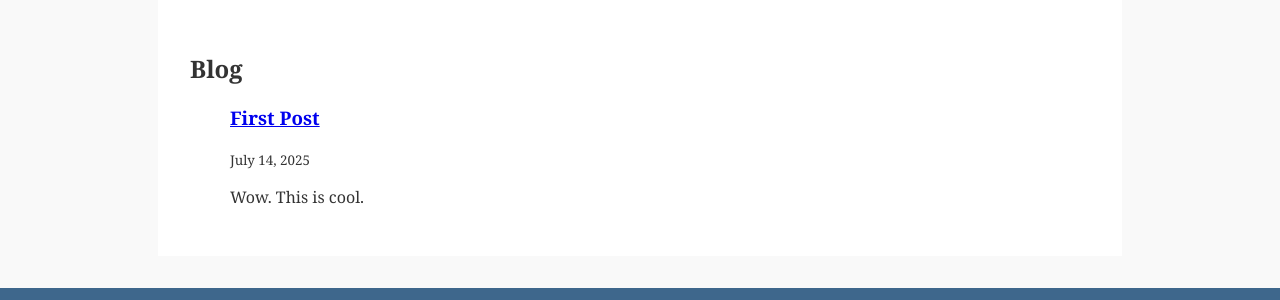
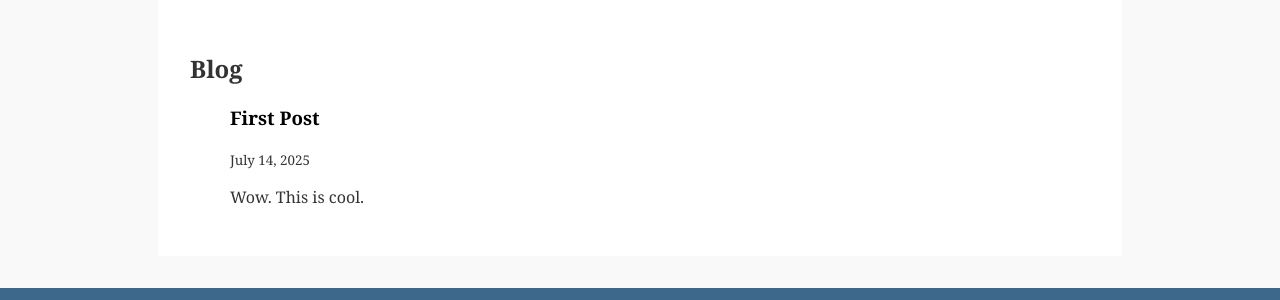
Before and after one commit to julesdevereaux/julesdevereaux.github.io, a Jekyll site: the page built from blog.html, in a window 1280 px wide. Shown: the part 172-472 px from the top of the page. Built offline with Jekyll 4.4.1, drawn with Linux system fonts in a browser that asks for light colours.

Commit message:
Update style.css

```diff
--- a/assets/style.css
+++ b/assets/style.css
@@ -43,6 +43,15 @@ footer {
   text-align: center;
   padding: 1rem;
   margin-top: 2rem;
+}
+
+a {
+  color: #000000; /* Normal link color */
+  text-decoration: none;
+}
+
+a:visited {
+  color: #000000; /* Same as normal link color */
 }
 
 /* =============== */
```
